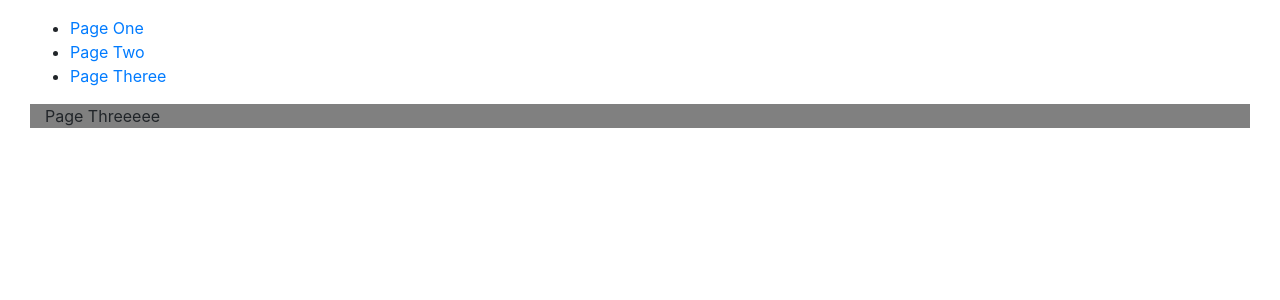
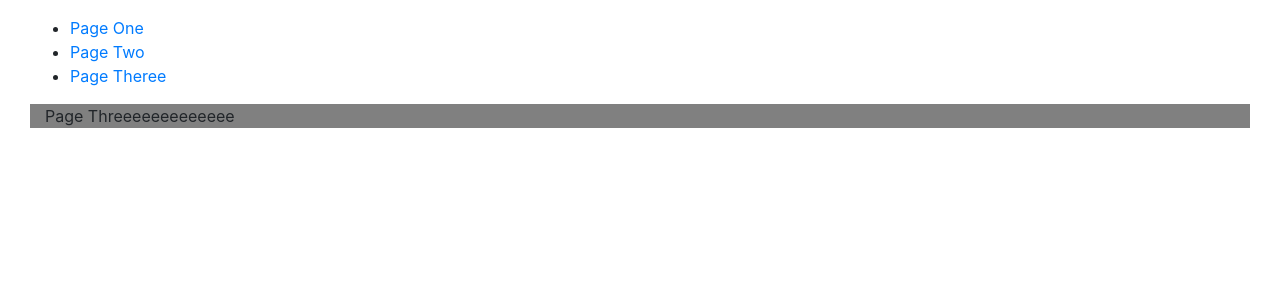
Before and after one commit to rijamyazid/practice_web_repo, a PHP site: page /index.php?hal=page_theree in a window 1280 px wide. Shown: the top 300 px of the page. Run offline with PHP 8.4, Linux system fonts and the light colour scheme.

Commit message:
tes branch echan

```diff
--- a/page_theree.php
+++ b/page_theree.php
@@ -1,3 +1,3 @@
 <div class="container-fluid" style="background:grey">
-    Page Threeeee
+    Page Threeeeeeeeeeeee
 </div>
```
